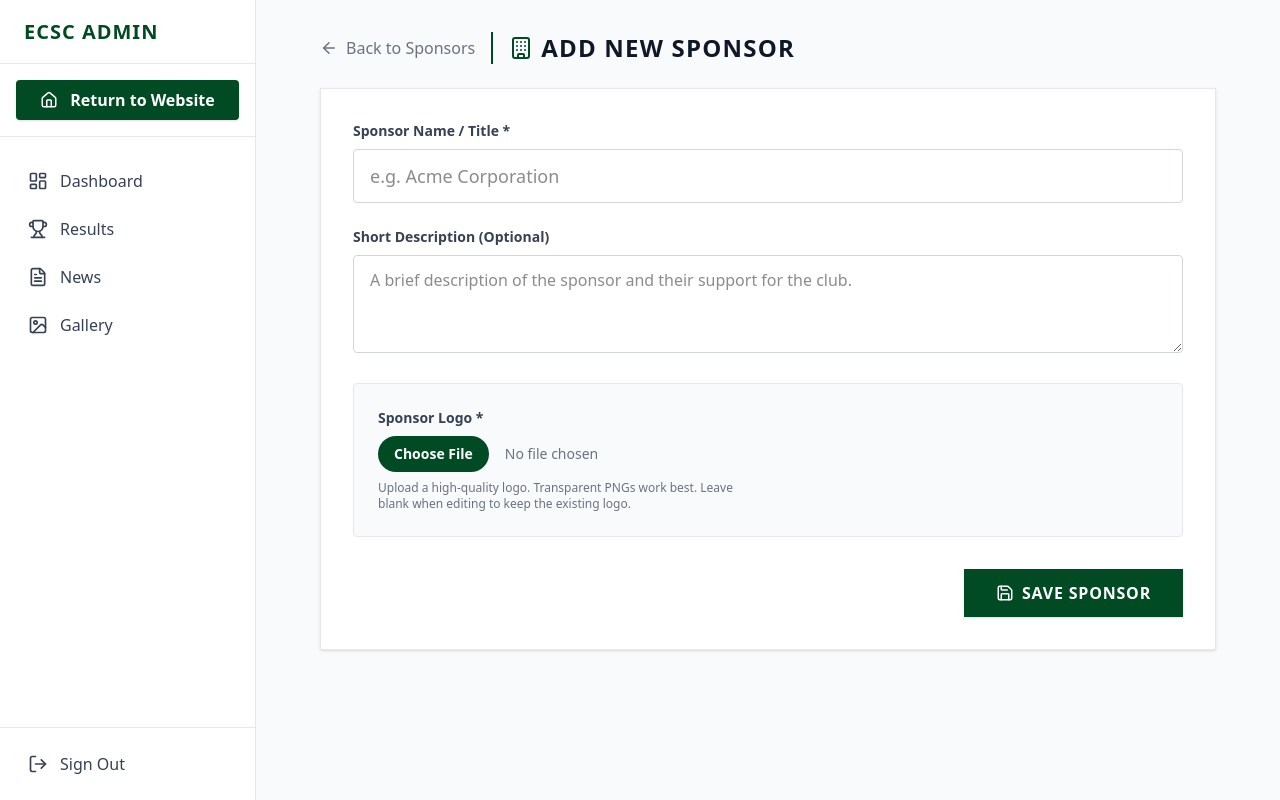
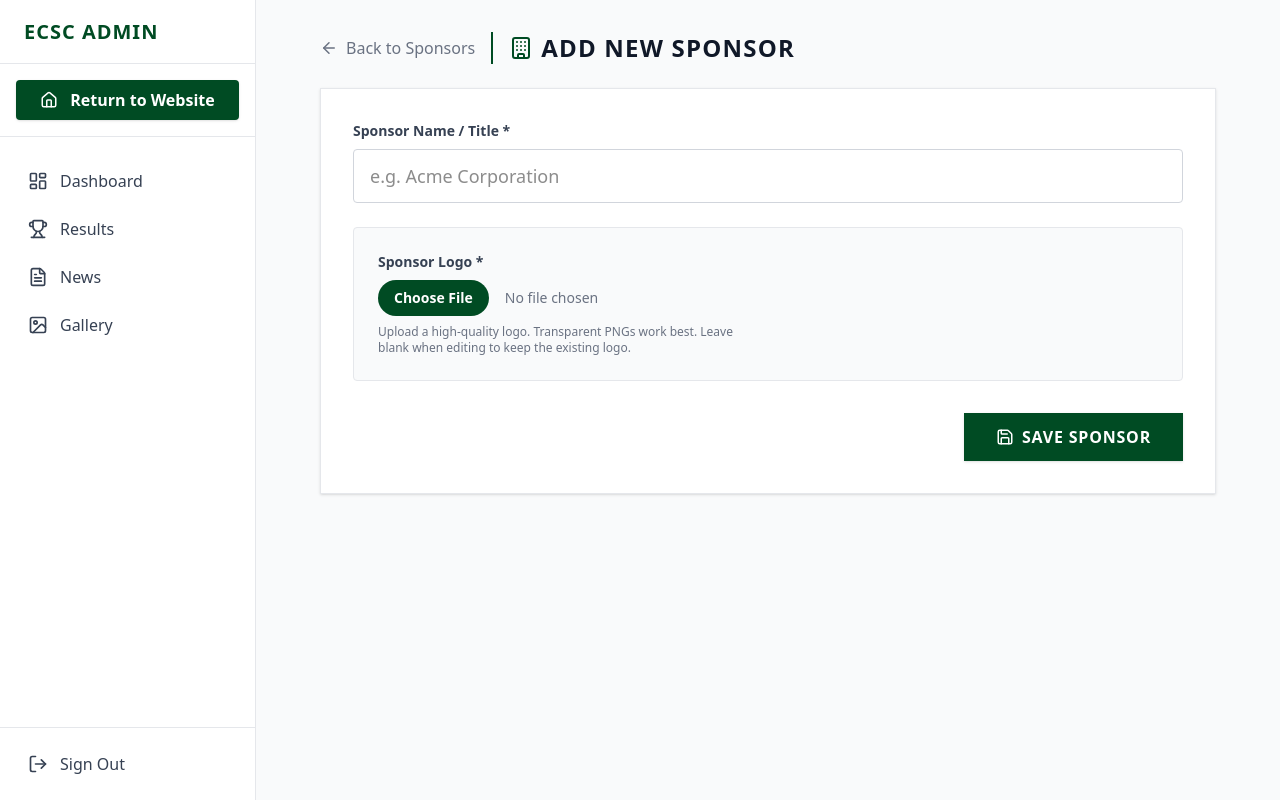
Before and after one commit to aryansinha9/EasternCreekPioneers, a Next.js app: page /admin/sponsors/new in a window 1280 px wide. Built offline with nearby package versions, Linux system fonts and the light colour scheme.

Commit message:
refactor(sponsors): remove description field to simplify sponsor entries

```diff
--- a/src/app/admin/sponsors/SponsorForm.tsx
+++ b/src/app/admin/sponsors/SponsorForm.tsx
@@ -9,7 +9,6 @@ import { useRouter } from 'next/navigation'
 type Sponsor = {
     id?: string
     title: string
-    description: string | null
     image_url: string
 }
 
@@ -69,17 +68,6 @@ export default function SponsorForm({ initialData }: { initialData?: Sponsor })
                         />
                     </div>
 
-                    <div>
-                        <label className="block text-sm font-bold text-gray-700 mb-2">Short Description (Optional)</label>
-                        <textarea
-                            name="description"
-                            rows={3}
-                            defaultValue={initialData?.description || ''}
-                            placeholder="A brief description of the sponsor and their support for the club."
-                            className="w-full px-4 py-3 border border-gray-300 rounded focus:outline-none focus:border-primary focus:ring-1 focus:ring-primary font-body"
-                        />
-                    </div>
-
                     <div className="border border-gray-200 p-6 rounded bg-gray-50 flex items-start flex-col md:flex-row gap-8">
                         <div className="flex-1 w-full">
                             <label className="block text-sm font-bold text-gray-700 mb-2">Sponsor Logo *</label>
--- a/src/app/admin/sponsors/SponsorsList.tsx
+++ b/src/app/admin/sponsors/SponsorsList.tsx
@@ -8,7 +8,6 @@ import Image from 'next/image'
 type Sponsor = {
     id: string
     title: string
-    description: string | null
     image_url: string
     created_at: string
 }
@@ -41,7 +40,6 @@ export default function SponsorsList({ sponsors }: { sponsors: Sponsor[] }) {
                         <tr className="bg-gray-50 border-b border-gray-200">
                             <th className="p-4 font-heading font-bold text-gray-700 uppercase tracking-wider text-sm">Logo</th>
                             <th className="p-4 font-heading font-bold text-gray-700 uppercase tracking-wider text-sm">Sponsor Name</th>
-                            <th className="p-4 font-heading font-bold text-gray-700 uppercase tracking-wider text-sm">Description</th>
                             <th className="p-4 font-heading font-bold text-gray-700 uppercase tracking-wider text-sm text-right">Actions</th>
                         </tr>
                     </thead>
@@ -60,9 +58,6 @@ export default function SponsorsList({ sponsors }: { sponsors: Sponsor[] }) {
                                     </div>
                                 </td>
                                 <td className="p-4 align-middle font-bold text-gray-900">{sponsor.title}</td>
-                                <td className="p-4 align-middle text-gray-500 text-sm max-w-xs truncate">
-                                    {sponsor.description || <span className="text-gray-300 italic">No description</span>}
-                                </td>
                                 <td className="p-4 align-middle text-right space-x-2">
                                     <Link
                                         href={`/admin/sponsors/edit/${sponsor.id}`}
--- a/src/app/admin/sponsors/actions.ts
+++ b/src/app/admin/sponsors/actions.ts
@@ -8,7 +8,6 @@ export async function saveSponsor(formData: FormData) {
 
     const id = formData.get('id') as string | null
     const title = formData.get('title') as string
-    const description = formData.get('description') as string
     const imageFile = formData.get('image') as File | null
 
     let image_url = formData.get('existing_image_url') as string
@@ -45,7 +44,6 @@ export async function saveSponsor(formData: FormData) {
 
     const sponsorData = {
         title,
-        description: description || null,
         image_url: image_url || '',
     }
 
--- a/src/app/sponsors/page.tsx
+++ b/src/app/sponsors/page.tsx
@@ -53,9 +53,6 @@ export default async function SponsorsPage() {
                                     />
                                 </div>
                                 <h3 className="font-heading font-bold text-xl text-primary mb-2 uppercase tracking-wider">{sponsor.title}</h3>
-                                {sponsor.description && (
-                                    <p className="text-gray-600 text-sm font-body">{sponsor.description}</p>
-                                )}
                             </div>
                         ))}
                     </div>
```
Also changed, not shown: 1 other file (tests, documents, lock files or other folders).
